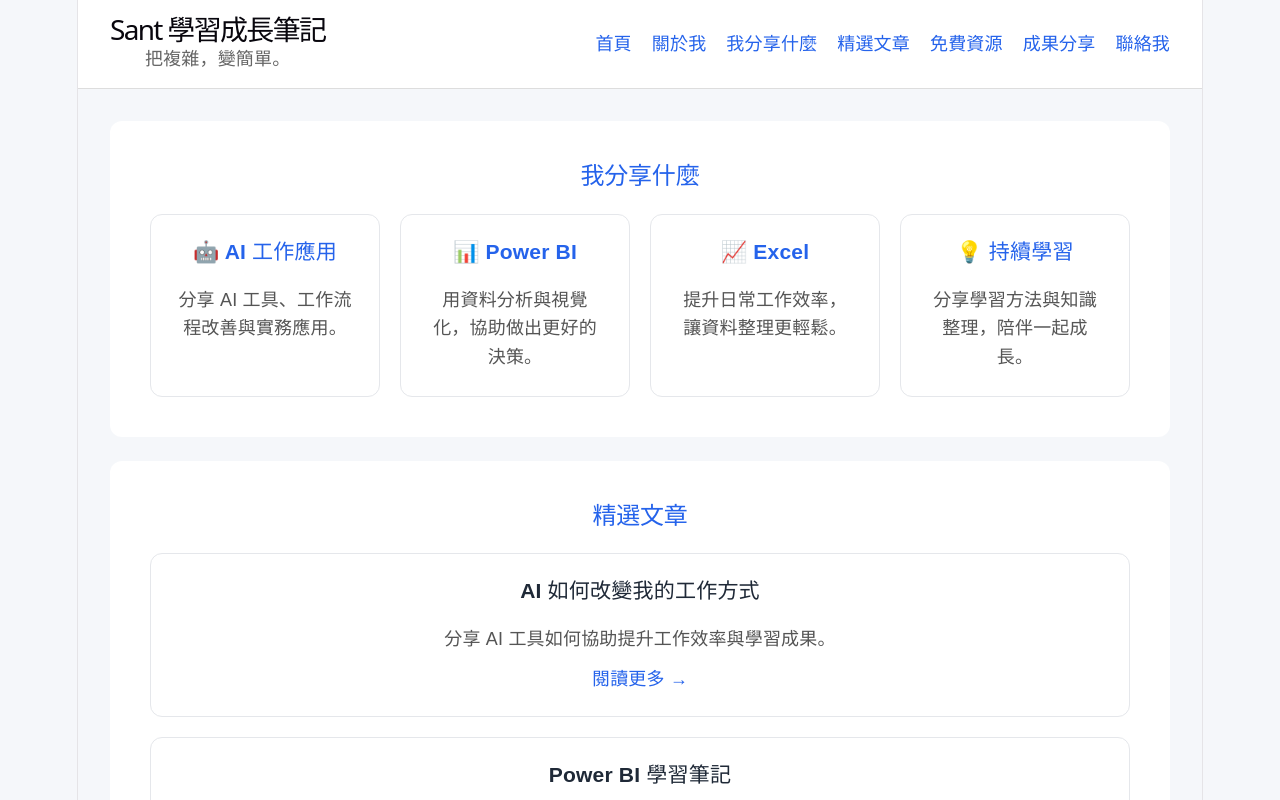
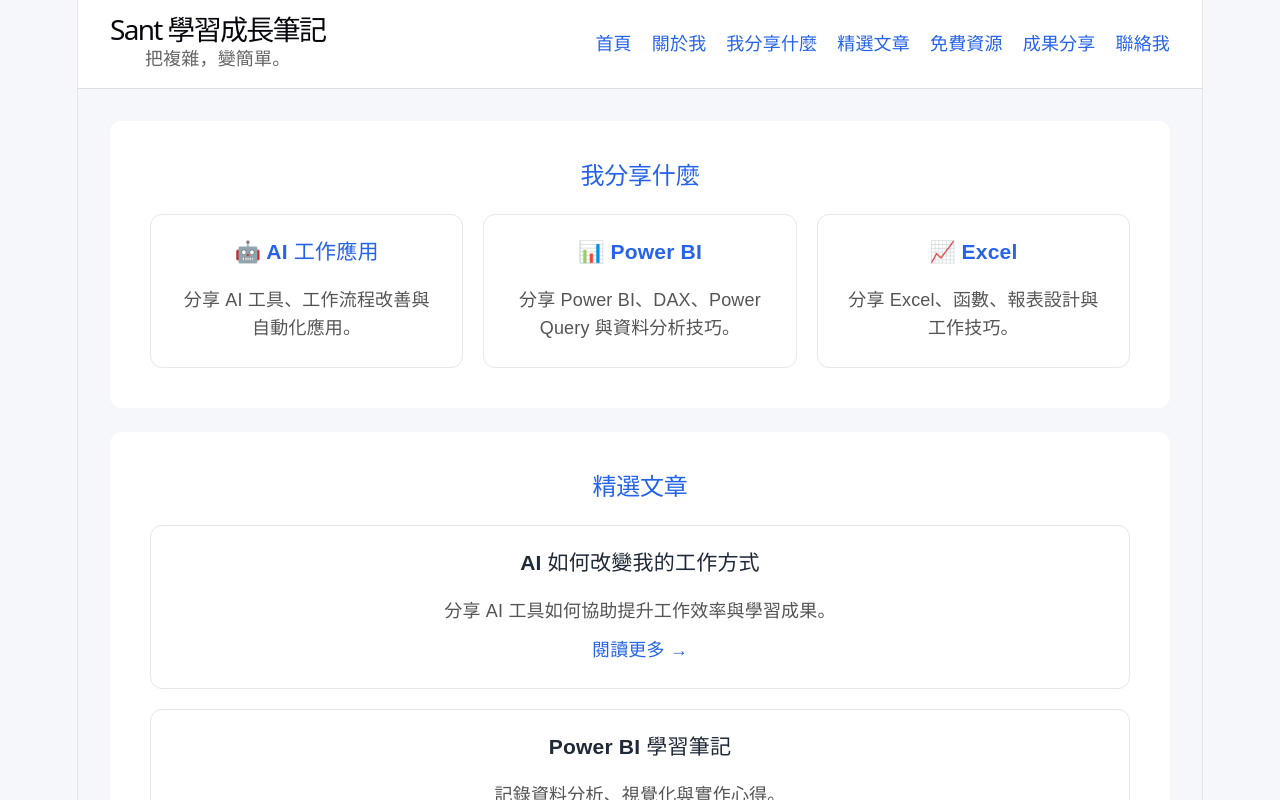
Before and after one commit to jouliwen-sant1120/sant-learning-notes, a React (Vite) app: page / in a window 1280 px wide. Shown: the top 800 px of the page. Built offline with nearby package versions, Linux system fonts and the light colour scheme.

Commit message:
refactor: 完成 LearningMap Component 建置與 App 組件化（Day016）

```diff
--- a/src/App.jsx
+++ b/src/App.jsx
@@ -3,6 +3,7 @@
 import Navbar from "./components/Navbar/Navbar";
 import Hero from "./components/Hero/Hero";
 import About from "./components/About/About";
+import LearningMap from "./components/LearningMap/LearningMap";
 function App() {
   return (
     <>
@@ -10,31 +11,7 @@
       <Navbar />
       <main>
 
-              <section id="courses">
-        <h2>我分享什麼</h2>
-
-        <div className="card-grid">
-          <div className="card">
-            <h3>🤖 AI 工作應用</h3>
-            <p>分享 AI 工具、工作流程改善與實務應用。</p>
-          </div>
-
-          <div className="card">
-            <h3>📊 Power BI</h3>
-            <p>用資料分析與視覺化，協助做出更好的決策。</p>
-          </div>
-
-          <div className="card">
-            <h3>📈 Excel</h3>
-            <p>提升日常工作效率，讓資料整理更輕鬆。</p>
-          </div>
-
-          <div className="card">
-            <h3>💡 持續學習</h3>
-            <p>分享學習方法與知識整理，陪伴一起成長。</p>
-          </div>
-        </div>
-      </section>
+              <LearningMap />
 
               <section id="articles">
         <h2>精選文章</h2>
--- a/src/components/LearningMap/LearningMap.jsx
+++ b/src/components/LearningMap/LearningMap.jsx
@@ -1,7 +1,24 @@
 function LearningMap() {
   return (
-    <section>
-      <h1>Learning Map</h1>
+    <section id="courses">
+      <h2>我分享什麼</h2>
+
+      <div className="card-grid">
+        <div className="card">
+          <h3>🤖 AI 工作應用</h3>
+          <p>分享 AI 工具、工作流程改善與自動化應用。</p>
+        </div>
+
+        <div className="card">
+          <h3>📊 Power BI</h3>
+          <p>分享 Power BI、DAX、Power Query 與資料分析技巧。</p>
+        </div>
+
+        <div className="card">
+          <h3>📈 Excel</h3>
+          <p>分享 Excel、函數、報表設計與工作技巧。</p>
+        </div>
+      </div>
     </section>
   );
 }
```
Also changed, not shown: 1 other file (tests, documents, lock files or other folders).
